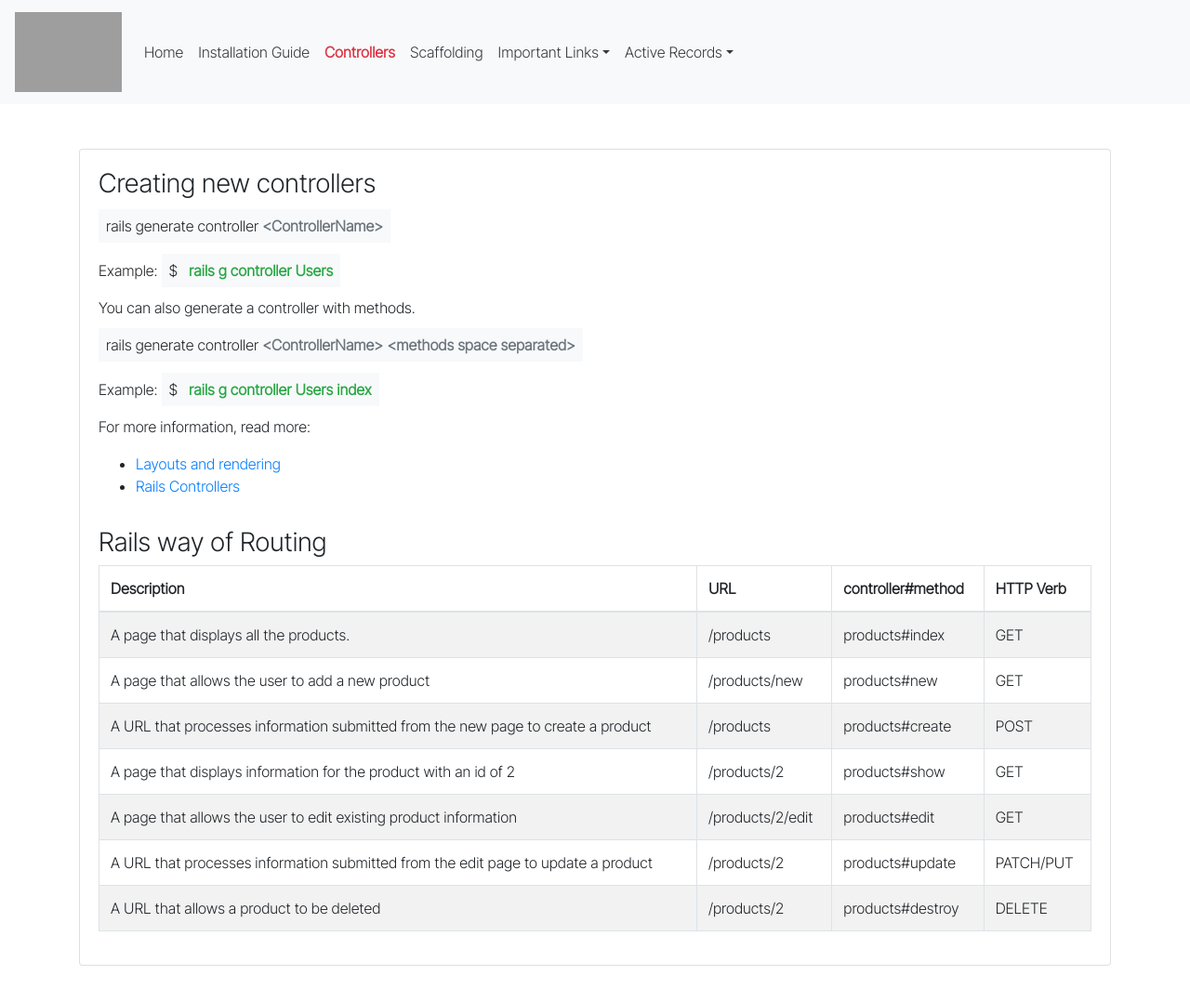
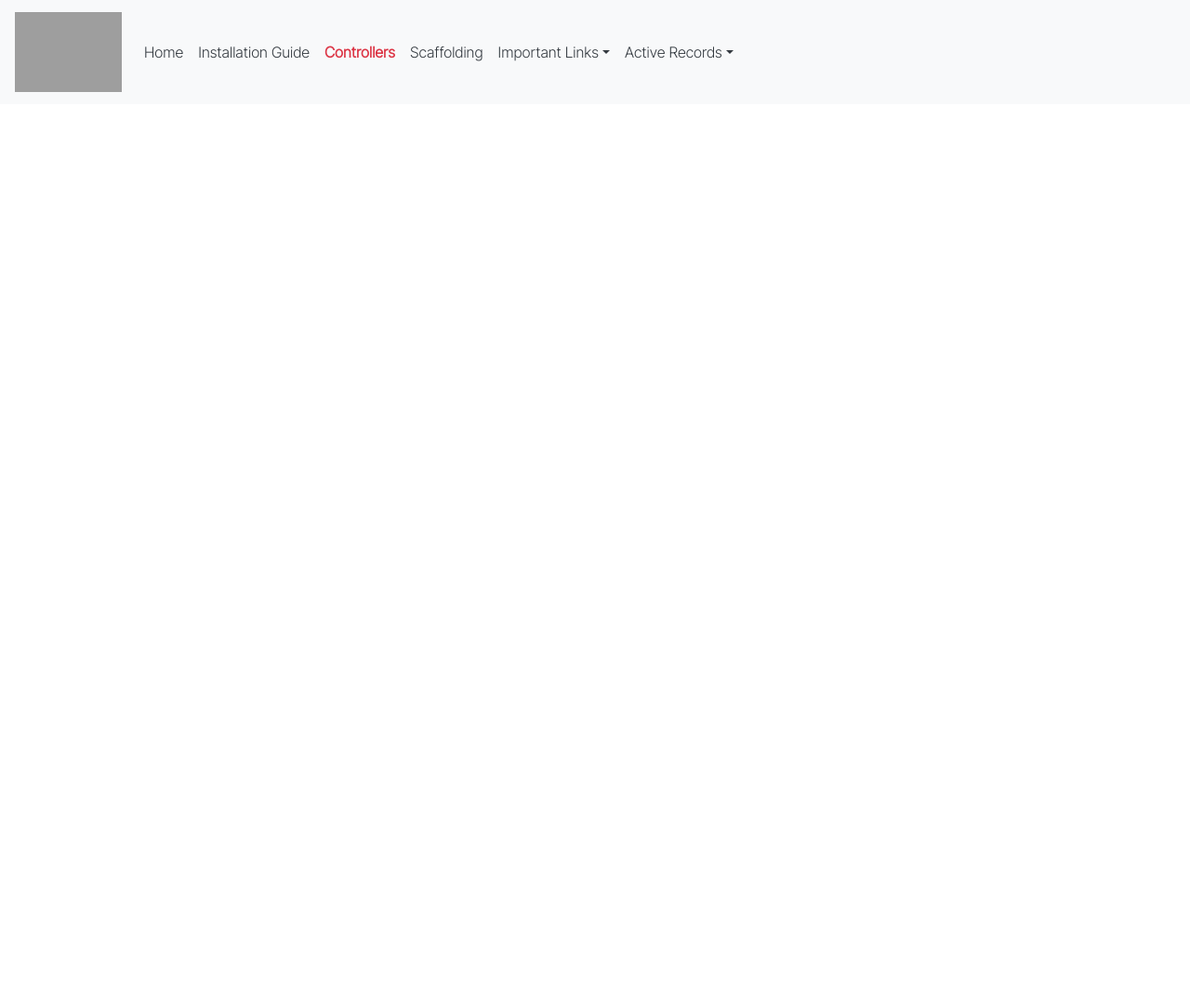
Before and after one commit to froilansulit/Rails-Documentation, a plain HTML site: page controllers.html in a window 1280 px wide. Shown: the whole page at 93% size. After the commit the page ends 800 px from the top, so only its background shows below. Drawn offline with nearby package versions, Linux system fonts and the light colour scheme; grey boxes are pictures that could not be loaded.

Commit message:
🧹 Refactoring Codes 👨🏽‍💻

```diff
--- a/controllers.html
+++ b/controllers.html
@@ -87,81 +87,7 @@
             </div>
         </nav>
         <div class="container my-5">
-            <div class="card mt-5">
-                <div class="card-body">
-                    <h3 class="pb-2">Creating new controllers</h3>
-                    <span class="bg-light p-2">rails generate controller <span class="text-muted font-weight-bold">&#60;ControllerName&#62;</span></span>
-                    <p class="pt-4">Example: <span class="bg-light p-2">$ <span class="pl-2 text-success font-weight-bold"> rails g controller Users</span>
-                        </span>
-                    </p>
-                    <p class="">You can also generate a controller with methods.</p>
-                    <span class="bg-light p-2">rails generate controller <span class="text-muted font-weight-bold">&#60;ControllerName&#62;</span> <span class="text-muted font-weight-bold">&#60;methods space separated&#62;</span></span>
-                    <p class="pt-4">Example: <span class="bg-light p-2">$ <span class="pl-2 text-success font-weight-bold"> rails g controller Users index</span>
-                        </span>
-                    </p>
-                    <p>For more information, read more:</p>
-                    <ul>
-                        <li><a href="https://guides.rubyonrails.org/layouts_and_rendering.html">Layouts and rendering</a></li>
-                        <li><a href="https://www.tutorialspoint.com/ruby-on-rails/rails-controllers.htm">Rails Controllers</a></li>
-                    </ul>
 
-                    <h3 class="pt-3">Rails way of Routing </h3>
-                    <table class="table table-bordered table-striped">
-                        <thead>
-                            <tr>
-                                <th><strong>Description</strong></th>
-                                <th><strong>URL</strong></th>
-                                <th><strong>controller#method</strong></th>
-                                <th><strong>HTTP</strong> <strong>Verb</strong></th>
-                            </tr>
-                        </thead>
-                        <tbody>
-                            <tr>
-                                <td>A page that displays all the products.</td>
-                                <td>/products</td>
-                                <td>products#index</td>
-                                <td>GET</td>
-                            </tr>
-                            <tr>
-                                <td>A page that allows the user to add a new product</td>
-                                <td>/products/new</td>
-                                <td>products#new</td>
-                                <td>GET</td>
-                            </tr>
-                            <tr>
-                                <td>A URL that processes information submitted from the new page to create a product</td>
-                                <td>/products</td>
-                                <td>products#create</td>
-                                <td>POST</td>
-                            </tr>
-                            <tr>
-                                <td>A page that displays information for the product with an id of 2</td>
-                                <td>/products/2</td>
-                                <td>products#show</td>
-                                <td>GET</td>
-                            </tr>
-                            <tr>
-                                <td>A page that allows the user to edit existing product information</td>
-                                <td>/products/2/edit</td>
-                                <td>products#edit</td>
-                                <td>GET</td>
-                            </tr>
-                            <tr>
-                                <td>A URL that processes information submitted from the edit page to update a product</td>
-                                <td>/products/2</td>
-                                <td>products#update</td>
-                                <td>PATCH/PUT</td>
-                            </tr>
-                            <tr>
-                                <td>A URL that allows a product to be deleted</td>
-                                <td>/products/2</td>
-                                <td>products#destroy</td>
-                                <td>DELETE</td>
-                            </tr>
-                        </tbody>
-                    </table>
-                </div>
-            </div>
         </div>
         <script src="/js/jquery.slim.min.js"></script>
         <script src="https://cdn.jsdelivr.net/npm/popper.js@1.16.1/dist/umd/popper.min.js" integrity="sha384-9/reFTGAW83EW2RDu2S0VKaIzap3H66lZH81PoYlFhbGU+6BZp6G7niu735Sk7lN" crossorigin="anonymous"></script>
```
